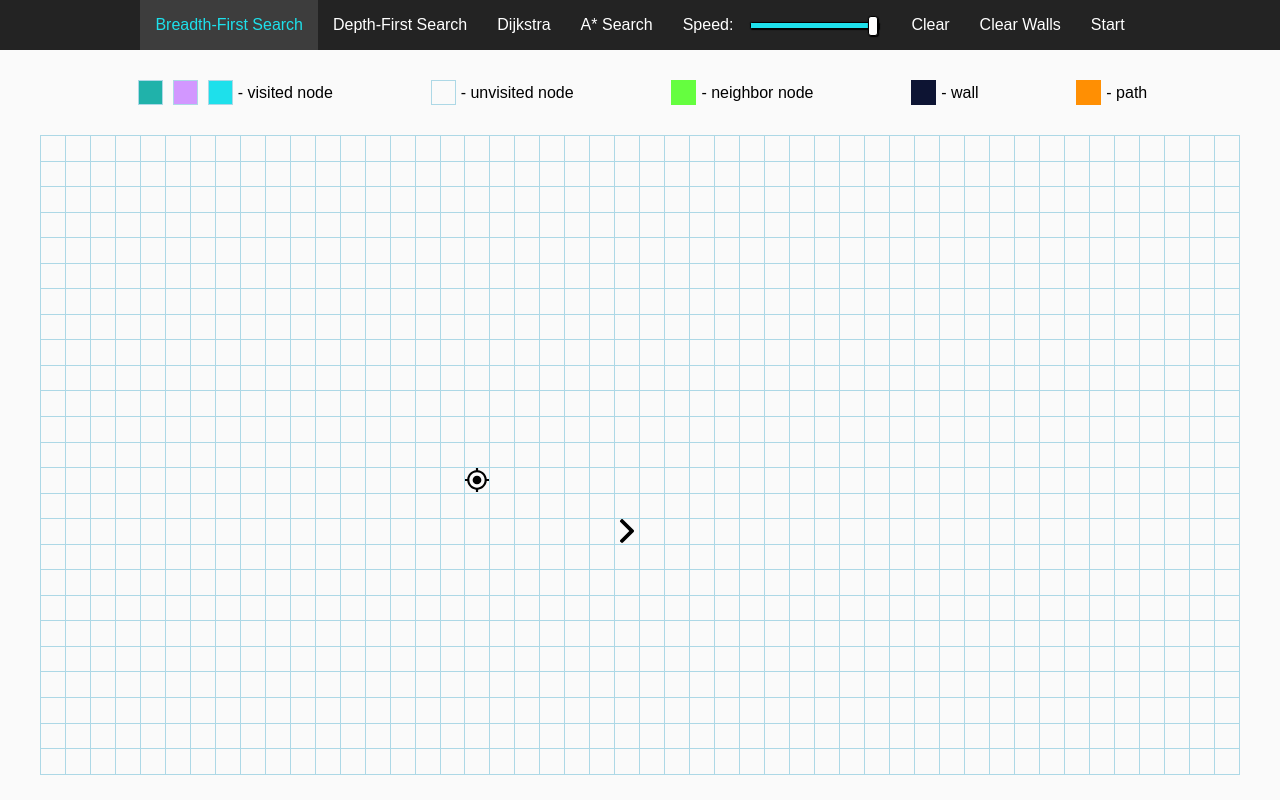
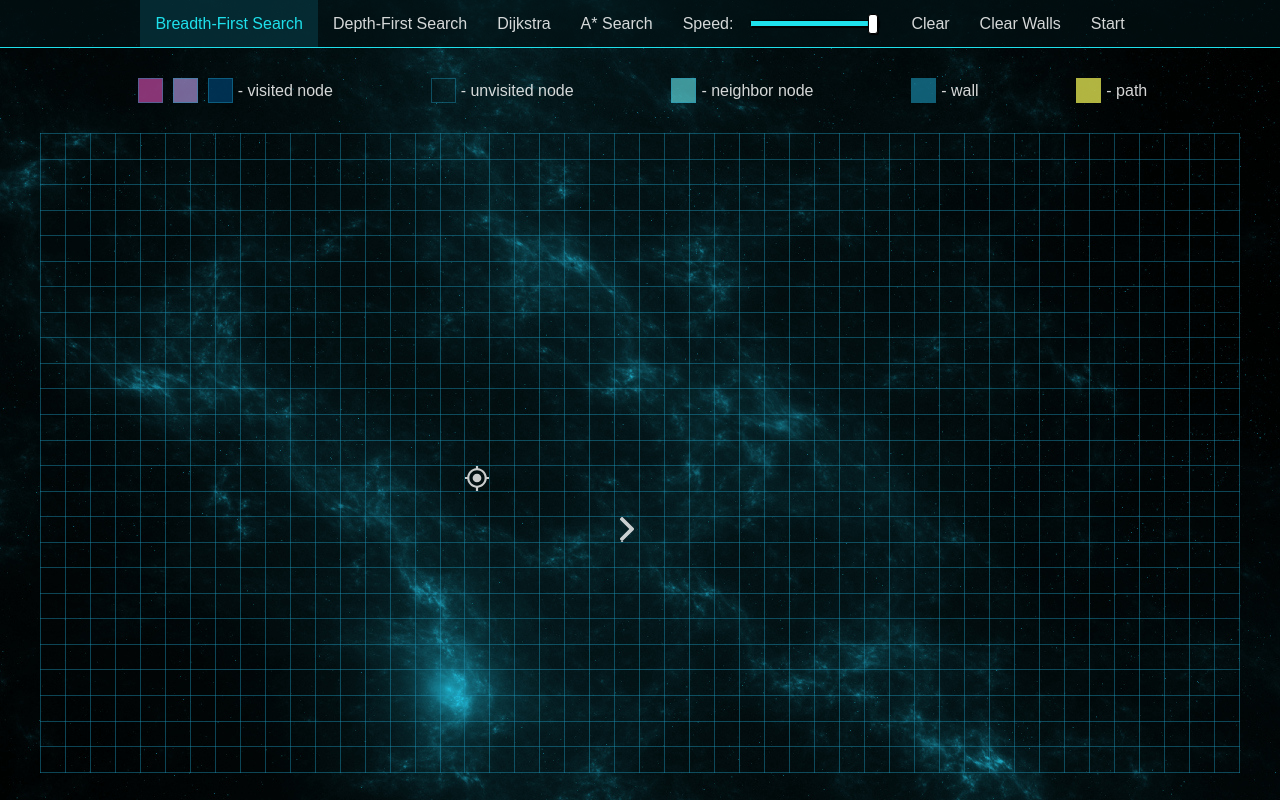
Before and after one commit to mateuszwende/pathfinding-visualizer-js, a website built with webpack: page src/templates/main.html in a window 1280 px wide. Built offline with nearby package versions, Linux system fonts and the light colour scheme.

Commit message:
Change design

```diff
--- a/src/assets/sass/main.scss
+++ b/src/assets/sass/main.scss
@@ -8,3 +8,11 @@
 @import "./partials/header.scss";
 @import "./partials/block.scss";
 @import "./partials/input.scss";
+
+body {
+  position: relative;
+  background: url("../images/bg.jpg");
+  background-position: center;
+  background-repeat: no-repeat;
+  color: $text-color;
+}
--- a/src/assets/sass/modules/variables.scss
+++ b/src/assets/sass/modules/variables.scss
@@ -1,12 +1,20 @@
+$main-bg: rgba(0, 0, 0, 0.95);
+
 $main-color: #1ee0eb;
 
 $unvisited-color: transparent;
-$visited-main-color: #1ee0eb;
-$visited-second-color: #d297ff;
-$visited-third-color: lightseagreen;
+$visited-main-color: rgba(0, 70, 119, 0.65);
+$visited-second-color: rgba(204, 173, 255, 0.58);
+$visited-third-color: rgba(239, 88, 199, 0.57);
 
-$neighbor-color: #33ff00bf;
-$wall-color: #0d1433;
-$path-color: #ff8f03;
+$neighbor-color: rgba(104, 238, 243, 0.6);
+$wall-color: rgba(28, 150, 187, 0.6);
+$path-color: rgba(252, 255, 91, 0.7);
 
-$board-border-color: lightblue;
+$board-border-color: #1c96bb70;
+
+$text-color: rgba(255, 255, 255, 0.836);
+$text-color-active: #1ee0eb;
+$text-color-disabled: grey;
+
+$icon-color: rgba(255, 255, 255, 0.79);
--- a/src/assets/sass/partials/block.scss
+++ b/src/assets/sass/partials/block.scss
@@ -1,17 +1,18 @@
 .unvisited,
-.visited {
+.visited,
+.neighbor {
   border: 1px solid $board-border-color;
 }
 
 @keyframes animateVisitedNeighbor {
   0% {
-    background-color: transparent;
+    background: transparent;
     transform: scale(0);
 
     // clip-path: inset(70% round 70%);
   }
   40% {
-    background-color: lighten($neighbor-color, 15%);
+    background: lighten($neighbor-color, 15%);
     transform: scale(0.5);
   }
   70% {
@@ -20,12 +21,12 @@
   }
   100% {
     transform: scale(1);
-    background-color: $neighbor-color;
+    background: $neighbor-color;
   }
 }
 
 .neighbor {
-  background-color: $neighbor-color;
+  background: $neighbor-color;
   animation-name: animateVisitedNeighbor;
   animation-duration: 0.5s;
   animation-timing-function: ease-in-out;
@@ -39,29 +40,29 @@
 
 @keyframes animateVisited {
   0% {
-    background-color: transparent;
+    background: transparent;
     // clip-path: inset(0% round 0%);
-    transform: scale(0.6);
+    transform: scale(0.5);
   }
-  20% {
-    background-color: $visited-third-color;
+  30% {
+    background: $visited-third-color;
   }
-  75% {
-    background-color: $visited-second-color;
+  60% {
+    background: $visited-second-color;
     // clip-path: inset(50% round 50%);
     transform: scale(1.2);
   }
   100% {
-    background-color: $visited-main-color;
+    background: $visited-main-color;
     // clip-path: inset(100% round 0%);
     transform: scale(1);
   }
 }
 
 .visited {
-  background-color: $visited-main-color;
+  background: $visited-main-color;
   animation-name: animateVisited;
-  animation-duration: 1.2s;
+  animation-duration: 1s;
   animation-timing-function: linear;
 
   -webkit-transform: translate3d(0, 0, 0);
@@ -69,6 +70,10 @@
   -ms-transform: translate3d(0, 0, 0);
   -o-transform: translate3d(0, 0, 0);
   transform: translate3d(0, 0, 0);
+  animation-direction: alternate;
+  animation-iteration-count: 1;
+  animation-fill-mode: forwards;
+  animation-play-state: running;
 }
 
 @keyframes animateWall {
@@ -89,7 +94,7 @@
 }
 
 .wall {
-  background-color: $wall-color;
+  background: $wall-color;
   animation-name: animateWall;
   animation-duration: 0.2s;
 
@@ -99,21 +104,23 @@
   -ms-transform: translate3d(0, 0, 0);
   -o-transform: translate3d(0, 0, 0);
   transform: translate3d(0, 0, 0);
+  border: none;
+  border-style: hidden;
 }
 
 @keyframes animatePath {
   0% {
-    background-color: #621284;
+    background: #621284;
     transform: scale(0.5);
   }
   100% {
-    background-color: #ff8f03;
+    background: $path-color;
     transform: scale(1);
   }
 }
 
 .path {
-  background-color: $path-color;
+  background: $path-color;
   animation-name: animatePath;
   animation-duration: 0.8s;
   animation-timing-function: ease-in;
@@ -138,16 +145,33 @@
     left: 0;
     width: 100%;
     height: 100%;
-    background-image: url("../../images/arrow.svg");
+    background-color: $icon-color;
     background-position: unset;
     background-repeat: no-repeat;
+    -webkit-mask-image: url("../../images/arrow.svg");
+    mask-image: url("../../images/arrow.svg");
   }
 }
 
 .end {
-  background-image: url("../../images/aim.svg");
-  background-position: center;
-  background-repeat: no-repeat;
+  width: 100%;
+  height: 100%;
+  position: relative;
+
+  &:before {
+    content: "";
+    display: block;
+    position: absolute;
+    top: 0;
+    left: 0;
+    width: 100%;
+    height: 100%;
+    background-color: $icon-color;
+    background-position: unset;
+    background-repeat: no-repeat;
+    -webkit-mask-image: url("../../images/aim.svg");
+    mask-image: url("../../images/aim.svg");
+  }
 }
 
 .north:before {
@@ -167,13 +191,15 @@
 }
 
 .instant-neighbor {
-  background-color: $neighbor-color;
+  background: $neighbor-color;
+  border: 1px solid $visited-main-color;
 }
 
 .instant-visited {
-  background-color: $visited-main-color;
+  background: $visited-main-color;
+  border: 1px solid $board-border-color;
 }
 
 .instant-path {
-  background-color: $path-color;
+  background: $path-color;
 }
--- a/src/assets/sass/partials/board.scss
+++ b/src/assets/sass/partials/board.scss
@@ -6,6 +6,6 @@
 
   td {
     padding: 0;
-    border: 1px solid lightblue;
+    // border: 1px solid $board-border-color;
   }
 }
--- a/src/assets/sass/partials/header.scss
+++ b/src/assets/sass/partials/header.scss
@@ -1,10 +1,11 @@
 .header {
   width: 100%;
-  height: 50px;
+  height: 48px;
   display: flex;
   justify-content: center;
   align-items: center;
-  background-color: #232323;
+  background-color: rgba(2, 17, 20, 0.65);
+  border-bottom: 1px solid $main-color;
 
   &__inner {
     height: 100%;
@@ -21,7 +22,7 @@
       align-items: center;
 
       > div {
-        color: #fff;
+        color: $text-color;
         height: 100%;
         padding: 0 15px;
         display: flex;
@@ -30,16 +31,16 @@
         cursor: pointer;
         transition: color 0.15s ease-in;
 
-        &:hover,
-        &:focus,
-        &:active,
+        &:not(.blocked):hover,
+        &:not(.blocked):focus,
+        &:not(.blocked):active,
         &.active {
-          color: #1ee0eb;
-          background: lighten(#232323, 10%);
+          color: $text-color-active !important;
+          background: lighten(rgba(2, 17, 20, 0.65), 10%) !important;
         }
 
         &.blocked {
-          color: grey;
+          color: $text-color-disabled;
           background: transparent;
           cursor: default;
         }
@@ -53,13 +54,13 @@
       align-items: center;
 
       > label {
-        color: #fff;
+        color: $text-color;
         padding-right: 15px;
       }
     }
 
     .btn {
-      color: #fff;
+      color: $text-color;
       height: 100%;
       padding: 0 15px;
       border: none;
@@ -70,14 +71,14 @@
 
       &:disabled,
       &:disabled:hover {
-        color: grey;
+        color: $text-color-disabled;
         background: transparent;
         cursor: default;
       }
 
       &:hover {
-        color: #1ee0eb;
-        background: lighten(#232323, 15%);
+        color: $text-color-active;
+        background: lighten(rgba(2, 17, 20, 0.65), 15%);
       }
 
       &:focus,
--- a/src/templates/main.html
+++ b/src/templates/main.html
@@ -6,6 +6,9 @@
   </head>
 
   <body>
+    <div class="animated-background">
+    <div id="gradient"></div>
+    </div>
     <div class="header">
       <div class="header__inner">
         <nav id="nav" class="navigation"></nav>
```
Also changed, not shown: src/assets/images/bg.jpg (added).
